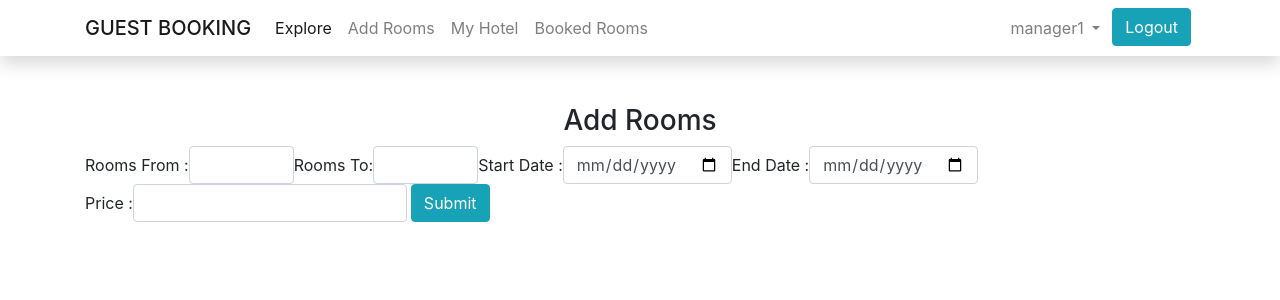
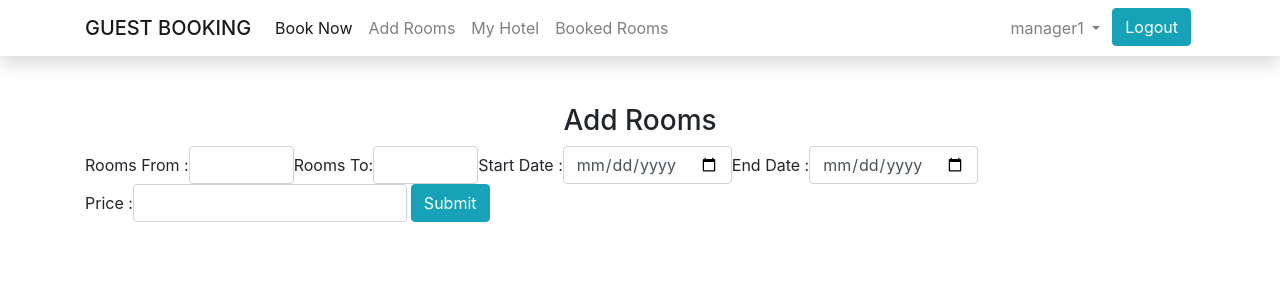
Before and after one commit to patelmosam/room-booking-site-django, a Django app: page /add_rooms/ in a window 1280 px wide. Shown: the top 300 px of the page. Run offline with Django 3.2, Linux system fonts and the light colour scheme; a user stored in the database is signed in; data comes from the database, SQL or seed files in the repository; some libraries are stand-ins or nearby versions.

Commit message:
explore to book now

```diff
--- a/room/templates/room/base.html
+++ b/room/templates/room/base.html
@@ -33,7 +33,7 @@
         <div class="collapse navbar-collapse" id="navbarSupportedContent">
             <ul class="navbar-nav mr-auto">
                 <li class="nav-item active">
-                    <a class="nav-link" href="{% url 'explore' %}">Explore <span class="sr-only">(current)</span></a>
+                    <a class="nav-link" href="{% url 'explore' %}">Book Now <span class="sr-only">(current)</span></a>
                 </li>
 
 
```
